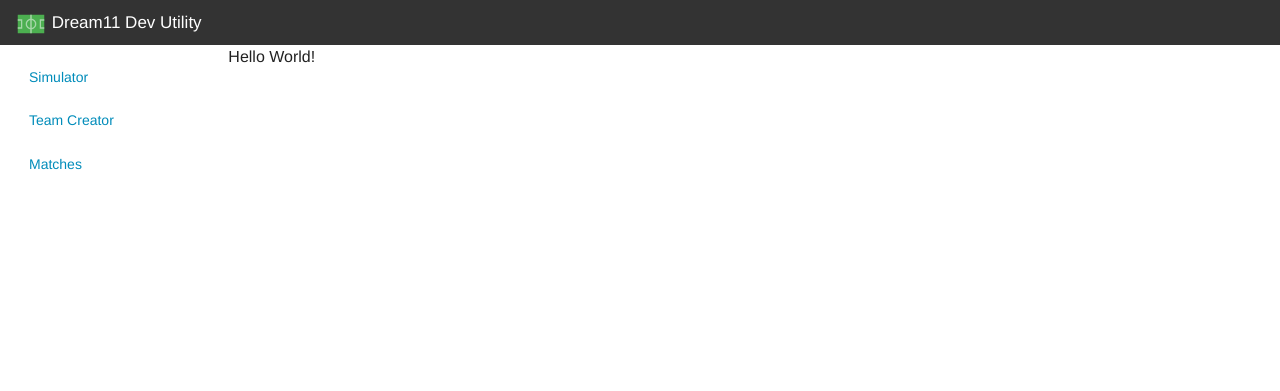
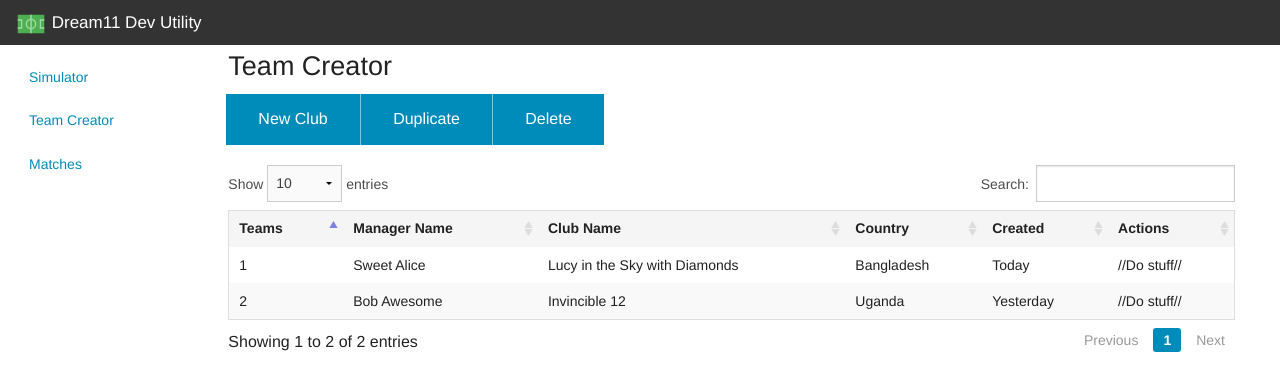
Before and after one commit to alumarcu/dream-framework, a Django app: page /soccer/dev/team-creator/ in a window 1280 px wide. Shown: the top 391 px of the page. Run offline with Django 3.2, Linux system fonts and the light colour scheme.

Commit message:
TeamCreator interface > wip

```diff
--- a/dream/engine/soccer/static/js/team_creator.js
+++ b/dream/engine/soccer/static/js/team_creator.js
@@ -3,3 +3,14 @@ var dream = dream || {};
 
 // ############################################################################
 // ############################################################################
+dream.TeamCreator = function() {
+    // Initialize team creator
+};
+
+// ############################################################################
+// ############################################################################
+$(document).ready(function() {
+    $('#tbl-clubs').DataTable({
+        // TODO: Load from server-side call
+    });
+});
--- a/dream/engine/soccer/templates/dev/team_creator.html
+++ b/dream/engine/soccer/templates/dev/team_creator.html
@@ -13,7 +13,53 @@
 {% endblock %}
 
 {% block content %}
-Hello World!
+<div class="row column fluid">
+    <h3>{% trans 'Team Creator' %}</h3>
+</div>
+<div class="row fluid">
+    <div class="small-12 columns">
+        <ul class="button-group">
+            <li><a class="button">{% trans 'New Club' %}</a></li>
+            <li><a class="button">{% trans 'Duplicate' %}</a></li>
+            <li><a class="button">{% trans 'Delete' %}</a></li>
+        </ul>
+    </div>
+</div>
+<div class="row fluid">
+    <div class="small-12 columns">
+        <table id="tbl-clubs" cellspacing="0" class="display" width="100%">
+            <thead>
+                <tr>
+                    <th>{% trans 'Teams' %}</th>
+                    <th>{% trans 'Manager Name' %}</th>
+                    <th>{% trans 'Club Name' %}</th>
+                    <th>{% trans 'Country' %}</th>
+                    <th>{% trans 'Created' %}</th>
+                    <th>{% trans 'Actions' %}</th>
+                </tr>
+            </thead>
+            <tbody>
+                <tr>
+                    <td>2</td>
+                    <td>Bob Awesome</td>
+                    <td>Invincible 12</td>
+                    <td>Uganda</td>
+                    <td>Yesterday</td>
+                    <td>//Do stuff//</td>
+                </tr>
+                <tr>
+                    <td>1</td>
+                    <td>Sweet Alice</td>
+                    <td>Lucy in the Sky with Diamonds</td>
+                    <td>Bangladesh</td>
+                    <td>Today</td>
+                    <td>//Do stuff//</td>
+                </tr>
+            </tbody>
+        </table>
+    </div>
+</div>
+
 {% endblock %}
 
 {% block javascripts %}
```
